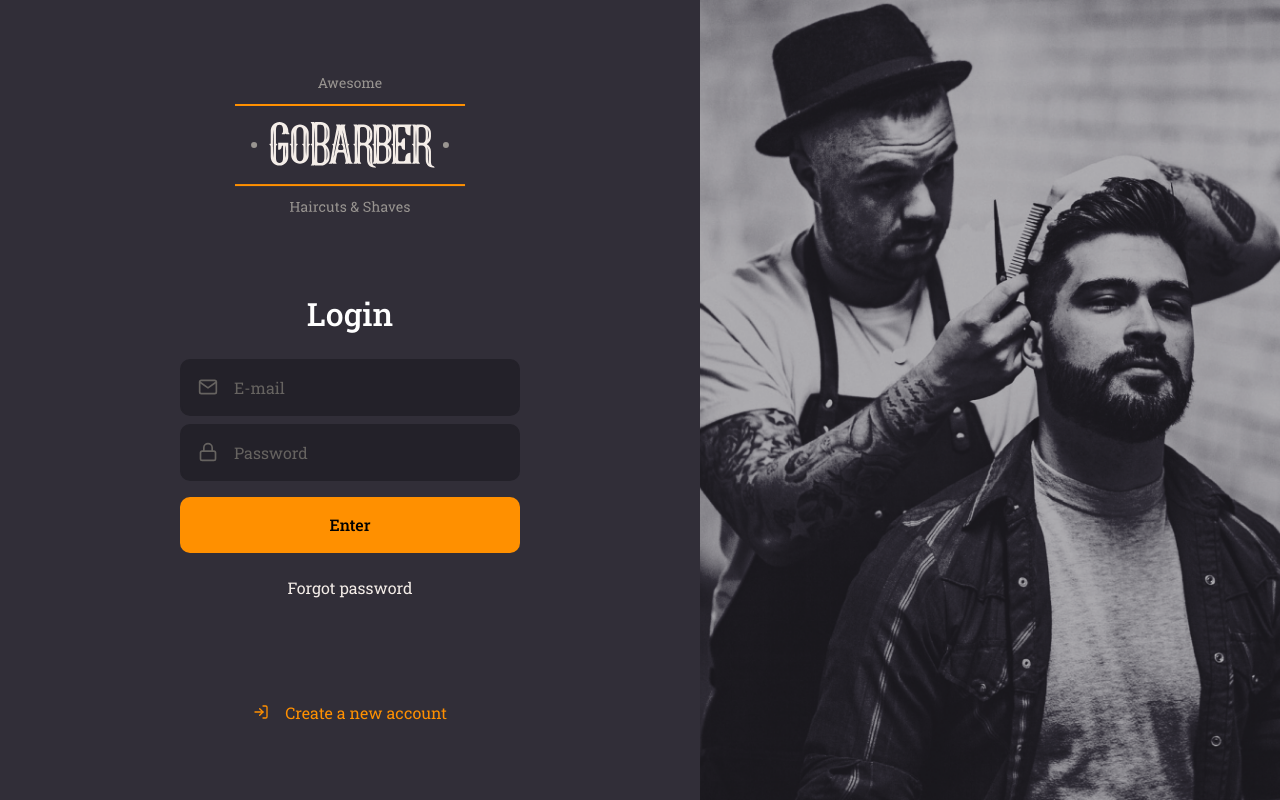
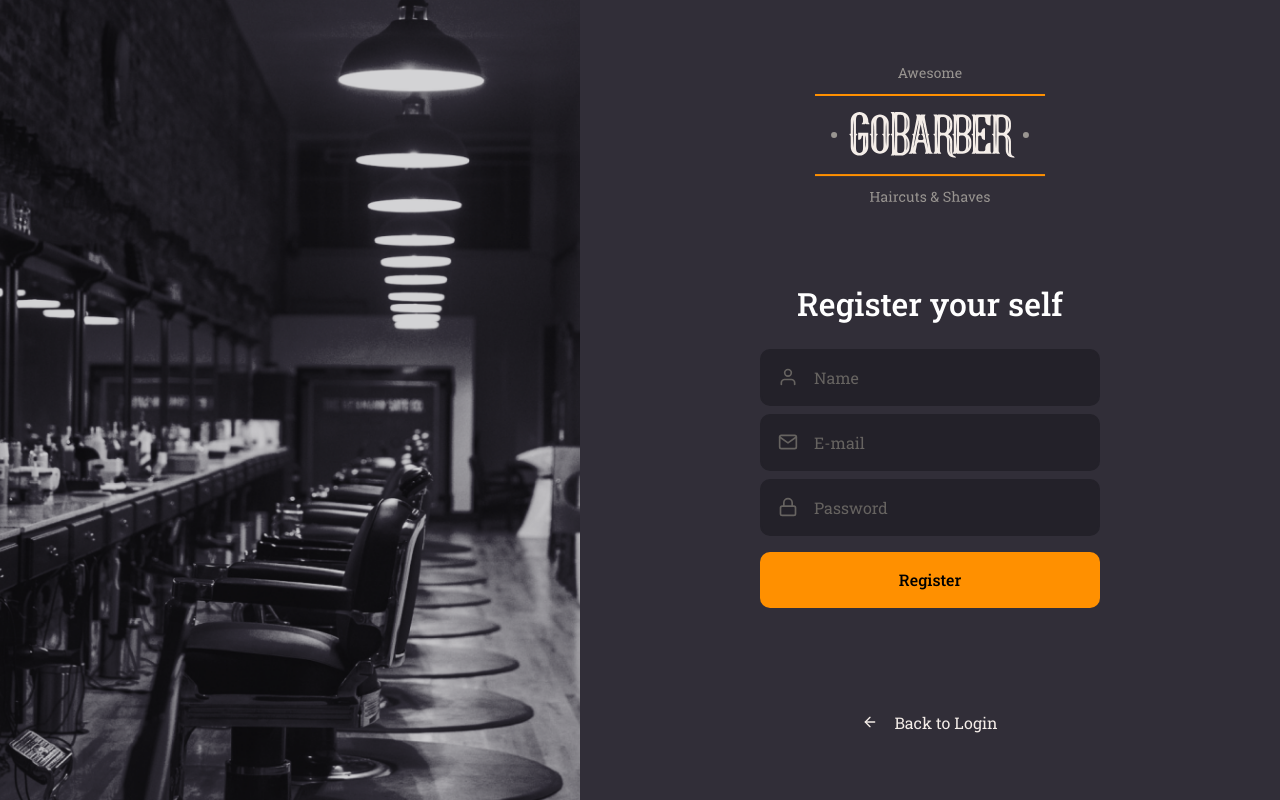
Before and after one commit to geraldobraz/go-barber, a React (Create React App) app in the folder frontend/: page / in a window 1280 px wide. Built offline with nearby package versions, Linux system fonts and the light colour scheme.

Commit message:
Creating SignUp page.

```diff
--- a/frontend/src/App.tsx
+++ b/frontend/src/App.tsx
@@ -1,10 +1,11 @@
 import React from 'react';
 import GlobalStyle from './styles/global';
 import SignIn from './pages/SignIn';
+import SignUp from './pages/SignUp';
 
 const App: React.FC = () => (
   <>
-    <SignIn />
+    <SignUp />
     <GlobalStyle />
   </>
 );
--- /dev/null
+++ b/frontend/src/pages/SignUp/index.tsx
@@ -0,0 +1,34 @@
+import React from 'react';
+import { FiMail, FiLock, FiUser, FiArrowLeft } from 'react-icons/fi';
+import { Container, Content, Background } from './styles';
+import logoImg from '../../assets/logo.svg';
+import Input from '../../components/input';
+import Button from '../../components/Button';
+
+const SignUp: React.FC = () => (
+  <Container>
+    <Background />
+    <Content>
+      <img src={logoImg} alt="Go Barber" />
+
+      <form>
+        <h1>Register your self</h1>
+
+        <Input name="name" icon={FiUser} placeholder="Name" />
+        <Input name="email" icon={FiMail} placeholder="E-mail" />
+        <Input
+          name="password"
+          icon={FiLock}
+          type="password"
+          placeholder="Password"
+        />
+        <Button type="submit">Register</Button>
+      </form>
+      <a href="forgot">
+        <FiArrowLeft />
+        Back to Login
+      </a>
+    </Content>
+  </Container>
+);
+export default SignUp;
--- /dev/null
+++ b/frontend/src/pages/SignUp/styles.ts
@@ -0,0 +1,64 @@
+import styled from 'styled-components';
+import { shade } from 'polished';
+import signUpBackgroundImg from '../../assets/sign-up-background.png';
+
+export const Container = styled.div`
+  height: 100vh;
+  display: flex;
+  align-items: stretch;
+`;
+export const Content = styled.div`
+  display: flex;
+  flex-direction: column;
+  align-items: center;
+  place-content: center;
+
+  width: 100%;
+  max-width: 700px;
+
+  form {
+    margin: 80px 0;
+    width: 340px;
+    text-align: center;
+
+    h1 {
+      margin-bottom: 24px;
+    }
+
+    a {
+      color: #f4ede8;
+      display: block;
+      margin-top: 24px;
+      text-decoration: none;
+      transition: color 0.2s;
+
+      &:hover {
+        color: ${shade(0.2, '#f4ede8')};
+      }
+    }
+  }
+
+  > a {
+    color: #f4ede8;
+    display: block;
+    margin-top: 24px;
+    text-decoration: none;
+    transition: color 0.2s;
+
+    display: flex;
+    align-items: center;
+
+    svg {
+      margin-right: 16px;
+    }
+
+    &:hover {
+      color: ${shade(0.2, '#f4ede8')};
+    }
+  }
+`;
+export const Background = styled.div`
+  flex: 1;
+  background: url(${signUpBackgroundImg}) no-repeat center;
+  background-size: cover;
+`;
```
Also changed, not shown: frontend/.eslintrc.json, frontend/src/assets/sign-up-background.png (added).
